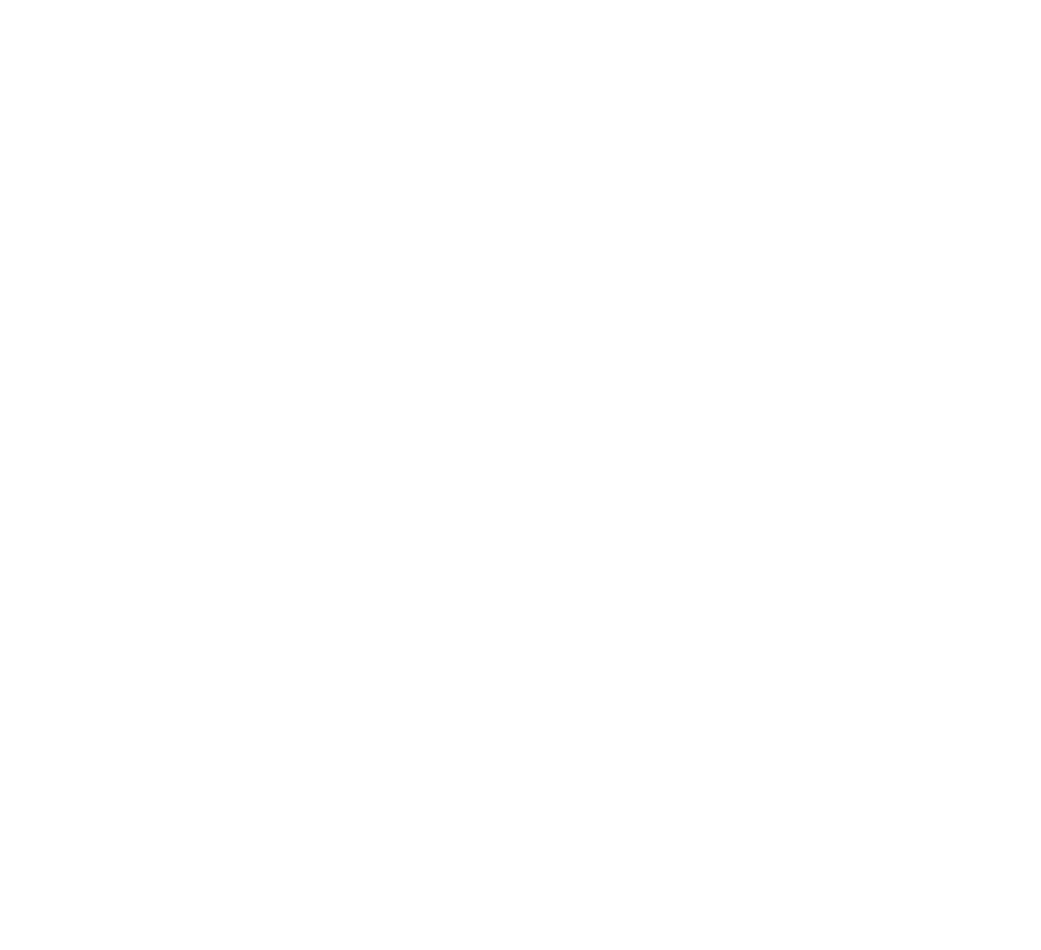
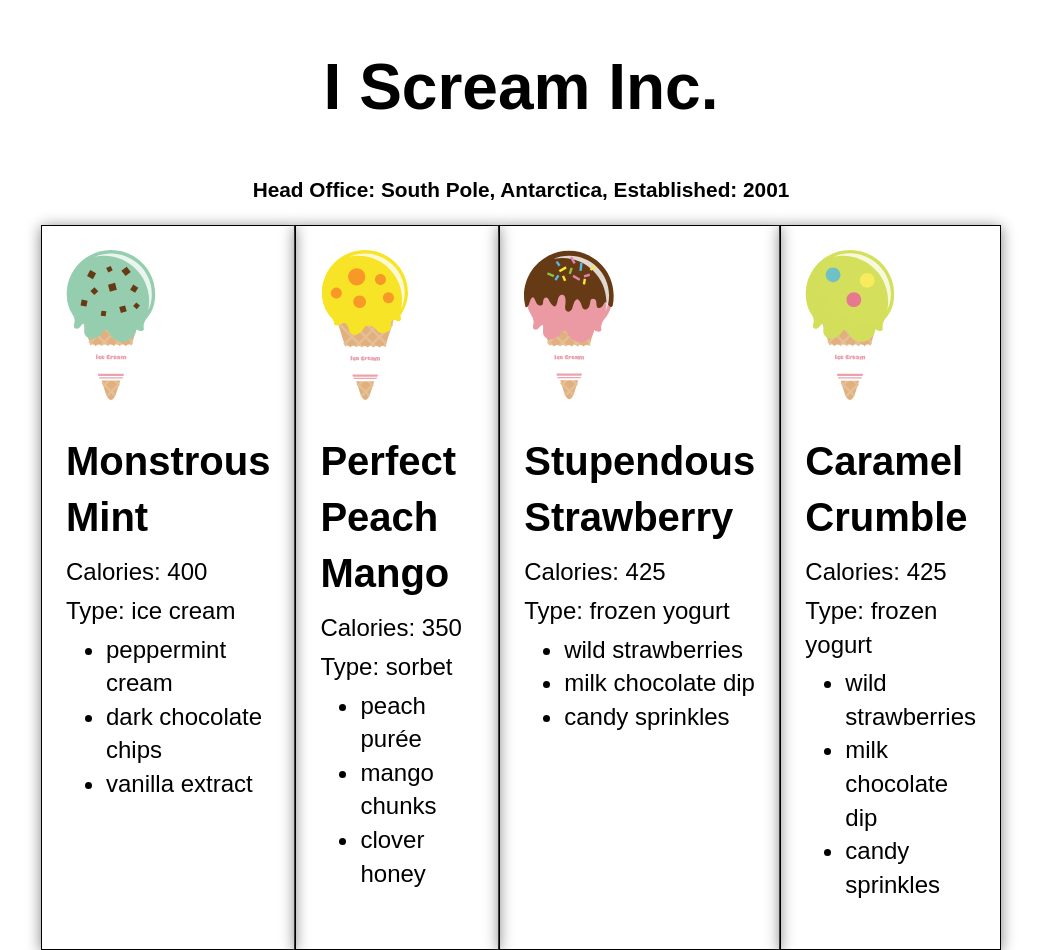
Before and after one commit to GoonNinja/JS-JSON-Lesson1, a plain HTML site: page index.html in a window 1280 px wide. Shown: the top 950 px of the page, without its empty margins (119-1160 px from the left). Before the commit the page ends 800 px from the top, so only its background shows below. Drawn offline with Linux system fonts and the light colour scheme.

Commit message:
changes to json

```diff
--- a/index.html
+++ b/index.html
@@ -7,6 +7,12 @@
 	<link href="css/normalize.css" rel="stylesheet" />
 	<link href="css/styles.css" rel="stylesheet" />
 </head>
+<header>
+
+</header>
+<section>
+
+</section>
 
 <body>
 	<!-- STEP 1: Build out a HEADER and a SECTION element -->
--- a/js/i-scream.json
+++ b/js/i-scream.json
@@ -36,6 +36,17 @@
         "candy sprinkles"
       ],
       "image": "strawberry-sprinkle.svg"
+    },
+    {
+      "name": "Caramel Crumble",
+      "calories": 425,
+      "type": "frozen yogurt",
+      "ingredients": [
+        "wild strawberries",
+        "milk chocolate dip",
+        "candy sprinkles"
+      ],
+      "image": "ice-cream-xtra1.svg"
     }
   ]
 }
--- a/js/script.js
+++ b/js/script.js
@@ -1,35 +1,72 @@
 /* STEP 2: Bind the HEADER and the SECTION elements above to variables */
-
+var header = document.querySelector("header");
+var section = document.querySelector("section");
 		/* STEP 3: Store the URL of a JSON file in a variable */
-
+		var requestURL = 'https://raw.githubusercontent.com/GoonNinja/JS-JSON-Lesson1/main/js/i-scream.json';
 		/* STEP 4: Create a new XHR object */
-
+		var request = new XMLHttpRequest();
 		/* STEP 5: Open a new request using the request() method */
-
+		request.open('GET', requestURL);
 		/* STEP 6: Set JavaScript to accept JSON from the server */
-
+		request.responseType = 'json';
 		/* STEP 7: Send the request with the send() method */
-
+		request.send();
 		/* STEP 8: Add an event handler that listens for the onload event of the JSON file/object */
-
+		request.onload = function(){
+			var iScreamInc = request.response;
+			console.log(iScreamInc);
+			populateHeader(iScreamInc);
+			topFlavors(iScreamInc);
+		}
 		/* STEP 9: Build out the populateHeader() function */
-
+		function populateHeader(jsonObj){
+			// Grab the company Name
+			var headerH1 = document.createElement('h1');
+			headerH1.textContent = jsonObj['companyName'];
+			header.appendChild(headerH1);
+			// Grab the company location and established date
+			var headerPara = document.createElement('p');
+			headerPara.textContent = 'Head Office: ' + jsonObj['headOffice'] + ', Established: ' + jsonObj['established'];
+			header.appendChild(headerPara);
+		}
 		/* STEP 10a: Assemble the showTopFlavors() function */
-
+		function topFlavors(jsonObj){
 			// STEP 10b: Bind the JSON topFlavors object to a var
-
+			var topFlavors = jsonObj['topFlavors'];
 			// STEP 10c: Loop through the topFlavors object
-
+			for (var i = 0; i < topFlavors.length; i++) {
 				// STEP 10d: build HTML elements for the content
-
+				var article = document.createElement('article');
+				var h2 = document.createElement('h2');
+				var img = document.createElement('img');
+				var p1 = document.createElement('p');
+				var p2 = document.createElement('p');
+				var list = document.createElement('ul');
 				// STEP 10e: Set the textContent property for each of the above elements (except the UL), based on the JSON content
-
+				img.setAttribute('src', 'https://raw.githubusercontent.com/GoonNinja/JS-JSON-Lesson1/main/images/' + topFlavors[i].image);
+				img.setAttribute('alt', topFlavors[i].name);
+				h2.textContent = topFlavors[i].name;
+				p1.textContent = 'Calories: ' + topFlavors[i].calories;
+				p2.textContent = 'Type: ' + topFlavors[i].type;
 				// STEP 10f: Build a loop for the ingredients array in the JSON
-
+				var ingredients = topFlavors[i].ingredients;
+				for (var j = 0; j < ingredients.length; j++) {
+					var listItem = document.createElement('li');
+					// Set text for each list item
+					listItem.textContent = ingredients[j];
+					list.appendChild(listItem);
+				}
 				// STEP 10g: Append each of the above HTML elements to the ARTICLE element
 
 				// STEP 10h: Append each complete ARTICLE element to the SECTION element
-
+				article.appendChild(img);
+				article.appendChild(h2);
+				article.appendChild(p1);
+				article.appendChild(p2);
+				article.appendChild(list);
+				section.appendChild(article);
+				}
+			}
 
 		// This page inspired by and adapted from https://developer.mozilla.org/en-US/docs/Learn/JavaScript/Objects/JSON
 
```
